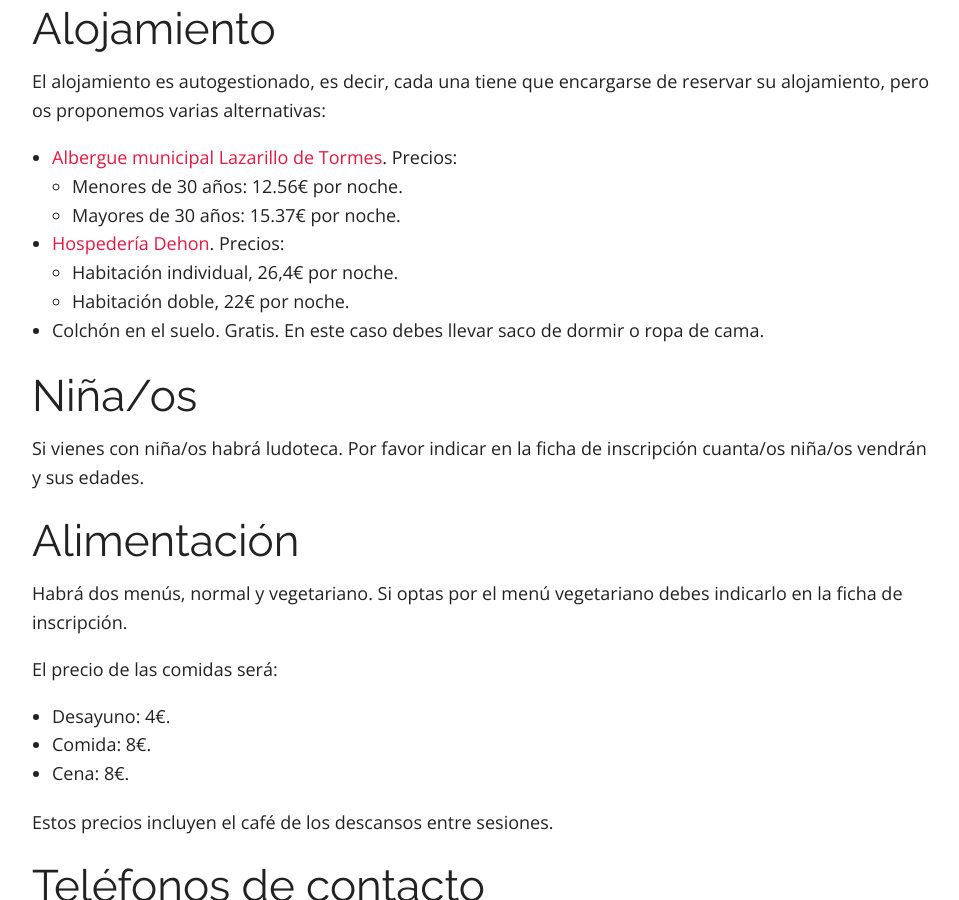
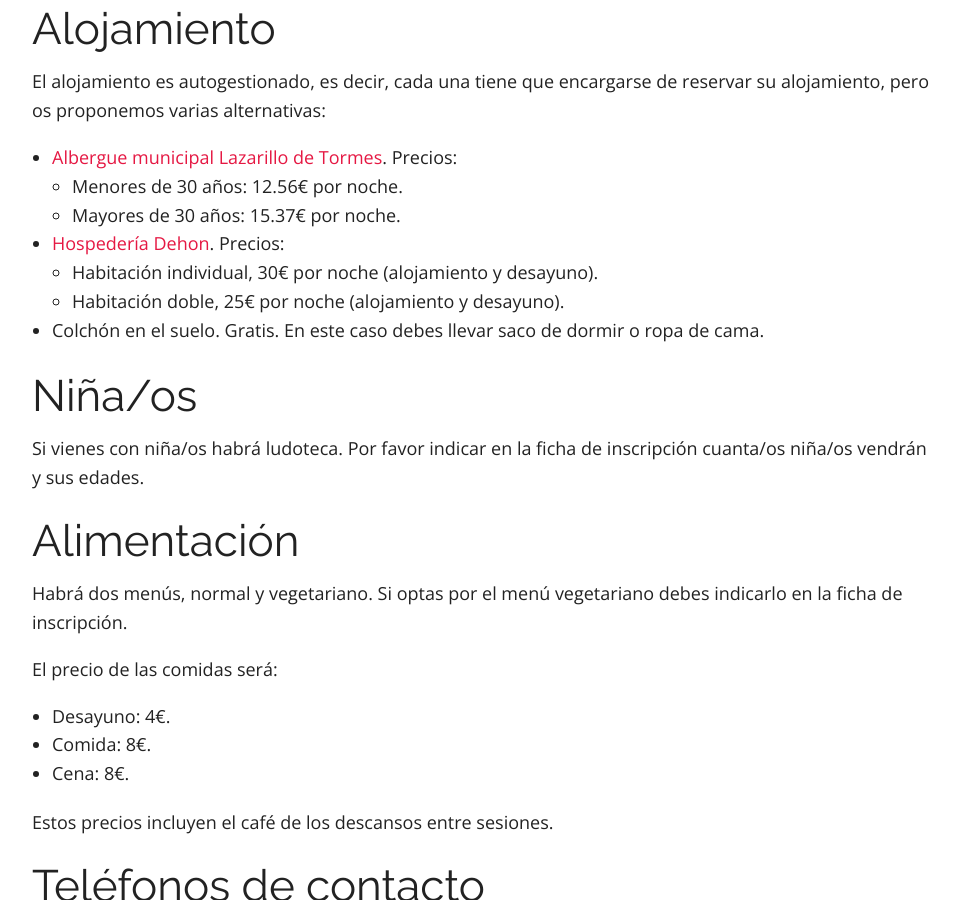
Before and after one commit to escuelaramonfdez/escuelaramonfdez.github.io, a Jekyll site: the page built from organizacion.md, in a window 1280 px wide and 900 px high, scrolled down 1252 px. Shown: the whole window, without its empty margins (158-1117 px from the left). Built offline with Jekyll 4.4.1, drawn with Linux system fonts in a browser that asks for light colours; nearby versions of some CDN libraries; comment, search, counter and statistics services are not loaded.

Commit message:
Actualizados precios albergue.

```diff
--- a/organizacion.md
+++ b/organizacion.md
@@ -37,8 +37,8 @@ El alojamiento es autogestionado, es decir, cada una tiene que encargarse de res
   - Menores de 30 años: 12.56€ por noche.
   - Mayores de 30 años: 15.37€ por noche.
 - [Hospedería Dehon](http://www.hospederiadehon.com/). Precios:
-  - Habitación individual, 26,4€ por noche.
-  - Habitación doble, 22€ por noche.
+  - Habitación individual, 30€ por noche (alojamiento y desayuno).
+  - Habitación doble, 25€ por noche (alojamiento y desayuno).
 - Colchón en el suelo. Gratis. En este caso debes llevar saco de dormir o ropa de cama.
 
 # Niña/os
```
